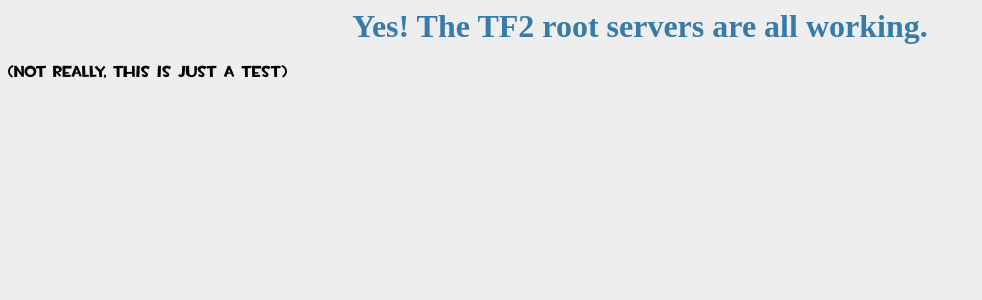
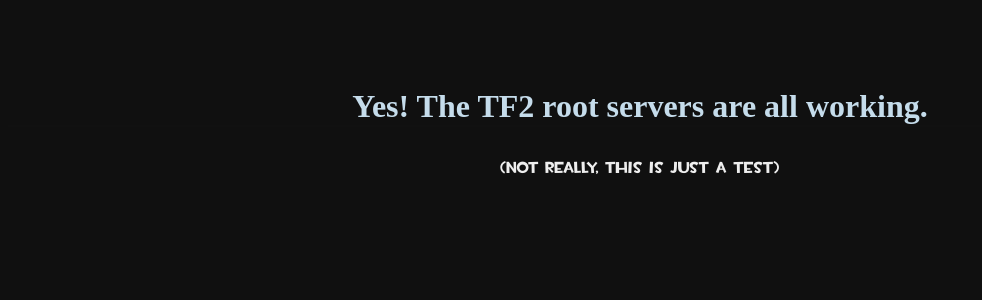
Before and after one commit to forivall/stringfellow, a Flask app: page / in a window 1280 px wide. Shown: the top 300 px of the page, without its empty margins (0-982 px from the left). Run offline with Flask 2, Linux system fonts and the light colour scheme; parts of the project's set-up code (start-up, migrations or seed data) failed here and were passed over; some web fonts are replaced.

Commit message:
Decent style; maybe change text color to yellow later. yeah.

```diff
--- a/src/istf2up/istf2up/static/style.css
+++ b/src/istf2up/istf2up/static/style.css
@@ -26,12 +26,12 @@ font-weight: normal;
 font-style: normal;
 }
 
-body            { font-family: "TF2 Build", sans-serif; background: #eee; }
-a, h1, h2       { color: #377BA8; text-align: center;}
+body            { padding-top: 5em; font-family: "TF2 Build", sans-serif; font-weight: light;color: #eee; background: #101010; }
+a, h1, h2       { color: #C5DCEB; text-align: center;}
 h1, h2          { font-family: 'TF2 Modified', serif; margin: 0; }
-h1              { border-bottom: 2px solid #eee; }
+h1              { border-bottom: 2px solid #111; }
 h2              { font-size: 1.2em; }
-
+.disclaimer     { text-align: center; padding-top: 1em; }
 .page           { margin: 2em auto; width: 35em; border: 5px solid #ccc;
                   padding: 0.8em; background: white; }
 .entries        { list-style: none; margin: 0; padding: 0; }
```
